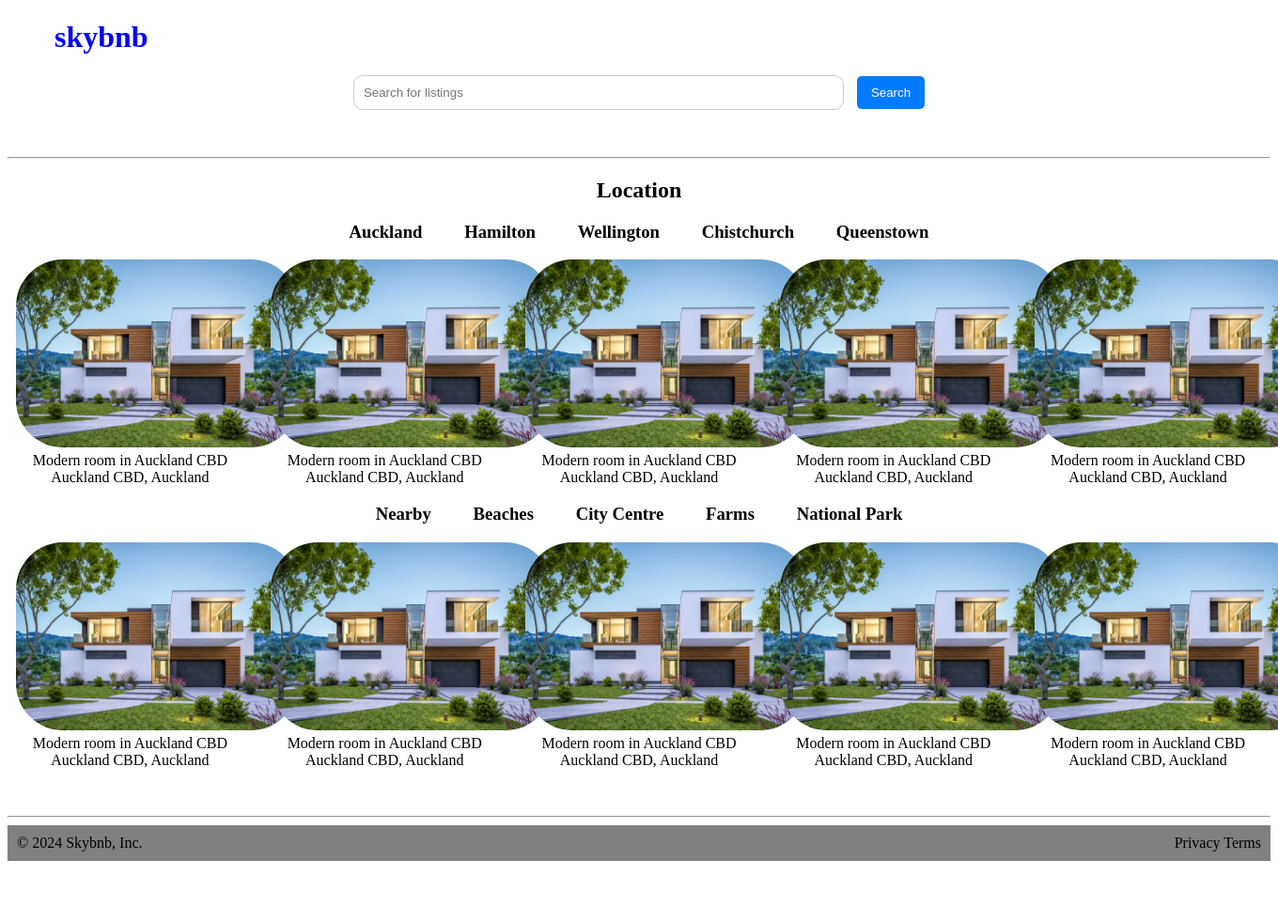
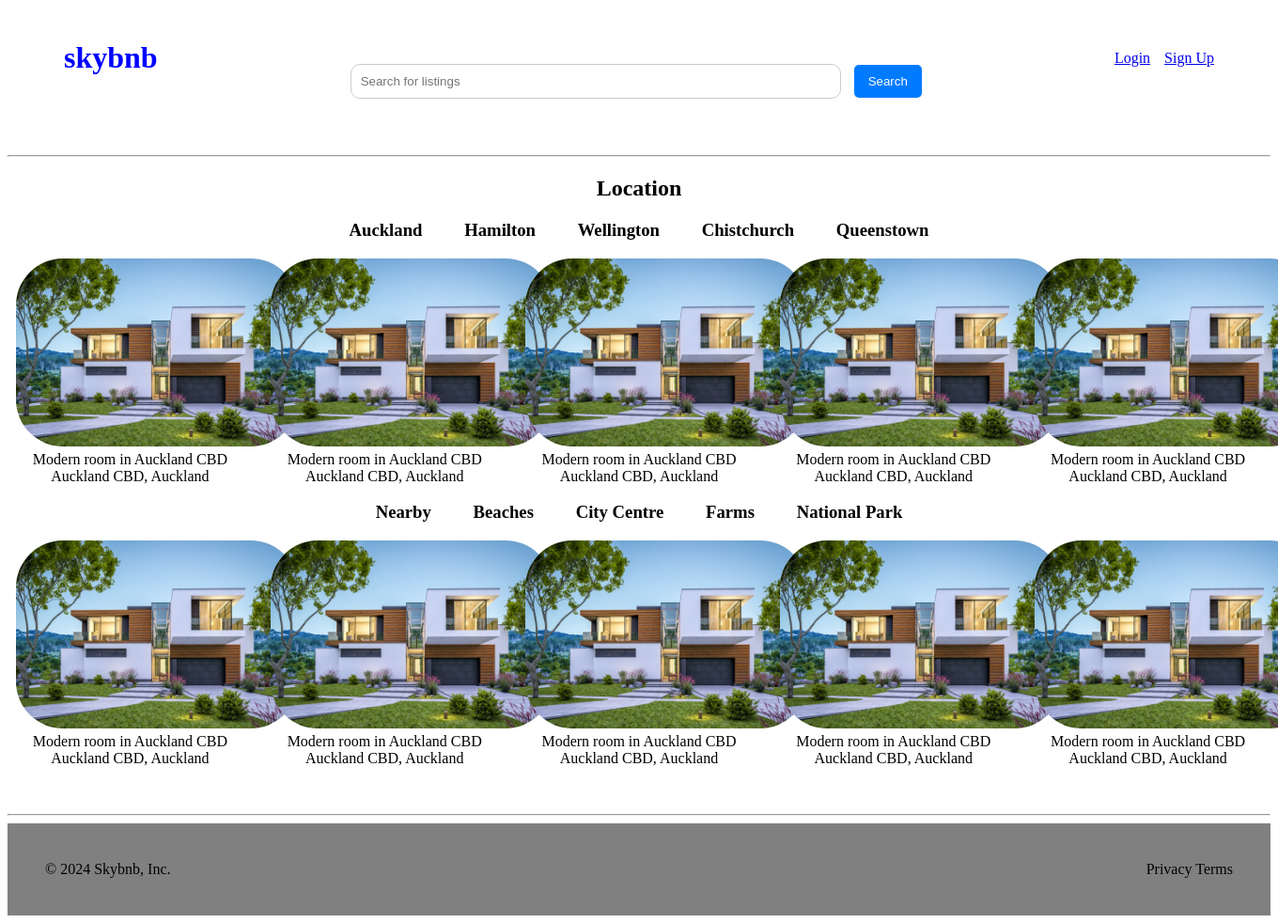
Before and after one commit to jedi24garcia/EnterpriseWebApplication, a Django app: page / in a window 1360 px wide; the page is wider, and only the part inside the window is pictured. Shown: that part at 94% size. Before the commit the page ends 916 px from the top of that part, so only its background shows below. Run offline with Django 5.2, Linux system fonts and the light colour scheme.

Commit message:
authentication now works after logging in and logout function implemented

```diff
--- a/accounts/urls.py
+++ b/accounts/urls.py
@@ -1,7 +1,9 @@
 from django.urls import path
+from django.contrib.auth.views import LogoutView
 from . import views
 
 urlpatterns = [
     path('login/', views.UserLogin, name='login'),
     path('signup/', views.UserSignUp, name='signup'),
+    path('logout/', LogoutView.as_view(), name='logout'),
 ]
--- a/accounts/views.py
+++ b/accounts/views.py
@@ -13,9 +13,9 @@ def UserLogin(request):
             username = form.cleaned_data.get('username')
             password = form.cleaned_data.get('password')
             user = authenticate(request, username=username, password=password)
-            if user:
+            if user is not None:
                 login(request, user)
-                return redirect('home')  # Redirect to home after login
+                return redirect('base')  # Redirect to home after login
     else:
         form = LoginForm()
     return render(request, 'login.html', {'form': form})
@@ -27,7 +27,7 @@ def UserSignUp(request):
         if form.is_valid():
             user = form.save()
             login(request, user)
-            return redirect('home')  # Redirect to home after signup
+            return redirect('base')  # Redirect to home after signup
     else:
         form = SignUpForm()
     return render(request, 'signup.html', {'form': form})
--- a/enterprise/settings.py
+++ b/enterprise/settings.py
@@ -114,6 +114,7 @@ USE_I18N = True
 
 USE_TZ = True
 
+LOGOUT_REDIRECT_URL = '/'
 
 # Static files (CSS, JavaScript, Images)
 # https://docs.djangoproject.com/en/5.1/howto/static-files/
--- a/experiences/urls.py
+++ b/experiences/urls.py
@@ -3,5 +3,5 @@ from . import views
 
 urlpatterns = [
     path('search/', views.search, name='search'),
-    path('', views.home, name='home'),
+    path('', views.home, name='base'),
 ]
--- a/experiences/views.py
+++ b/experiences/views.py
@@ -1,9 +1,11 @@
 from django.shortcuts import render
+from django.contrib.auth.decorators import login_required
 
 # Create your views here.
 def search(request):
     query = request.GET.get('q')
     return render(request, 'search_results.html', {'query': query})
 
+@login_required
 def home(request):
-    return render(request, 'home.html')
+    return render(request, 'base.html')
--- a/static/css/base.css
+++ b/static/css/base.css
@@ -1,15 +1,29 @@
+/* General styles */
+.main-header {
+  display: flex;
+  justify-content: space-between;
+  align-items: center;
+  padding: 10px;
+}
+
 .header-title {
   margin-left: 50px;
   color: blue;
-
 }
 
 h2 {
   text-align: center;
 }
 
+/* Home Page */
 .location-list h3 {
   text-align: center;
+}
+
+.authenticate {
+  display: flex;
+  gap: 15px;
+  margin-right: 50px;
 }
 
 .location-list h3 span {
@@ -41,18 +55,21 @@ h2 {
   margin: 5px 0 0;
 }
 
+.image-item:hover {
+  transform: scale(1.2);
+}
+
 footer {
   display: flex;
   justify-content: space-between;
   background-color: gray;
-  padding: 10px;
+  padding: 40px;
 }
 
 .search-container {
   display: flex;
   justify-content: center;
-  align-items: center;
-  margin-top: 20px;
+  margin-top: 50px;
 }
 
 .search-container input[type="text"] {
@@ -75,6 +92,7 @@ footer {
 .search-container button:hover {
   background-color: #0056b3;
 }
+
 hr {
   margin-top: 50px;
 }
--- a/templates/base.html
+++ b/templates/base.html
@@ -8,7 +8,7 @@
     <link href="{% static 'css/base.css' %}" rel="stylesheet">
 </head>
 <body>
-    <header>
+    <header class="main-header">
       <h1 class="header-title">skybnb</h1>
       <div class="search-container">
         <form action="{% url 'search' %}" method="get">
@@ -16,10 +16,19 @@
           <button type="submit">Search</button>
         </form>
       </div>
-      <div>
-        <hr>
-      </div>
+      <div class="authenticate">
+        {% if user.is_authenticated %}
+          <span>Hello, {{ user.username }}!</span>
+          <a href="{% url 'logout' %}" class="logout-link">Logout</a>
+        {% else %}
+          <a href="{% url 'login' %}" class="login-link">Login</a>
+          <a href="{% url 'signup' %}" class="login-link">Sign Up</a>
+        {% endif %}
+        </div>
     </header>
+    <div>
+      <hr>
+    </div>
     <h2>Location</h2>
     <div class="location-list">
       <h3>
```
Also changed, not shown: db.sqlite3.
